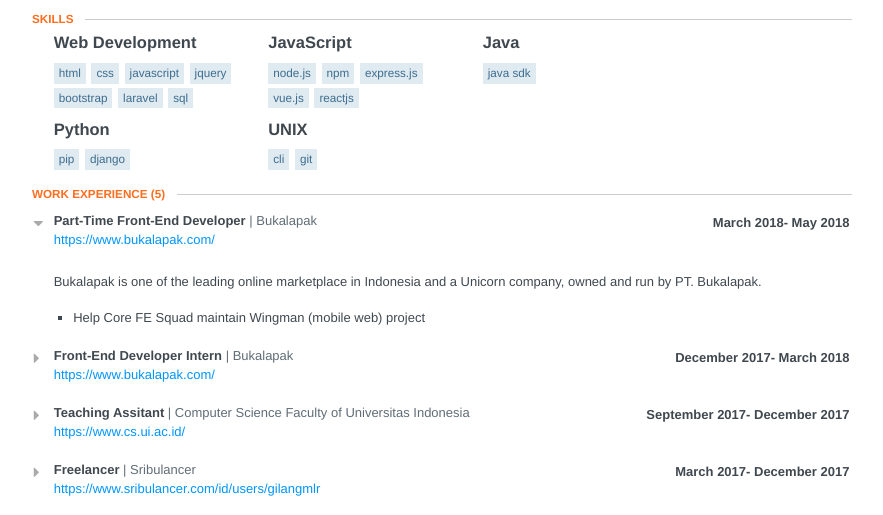
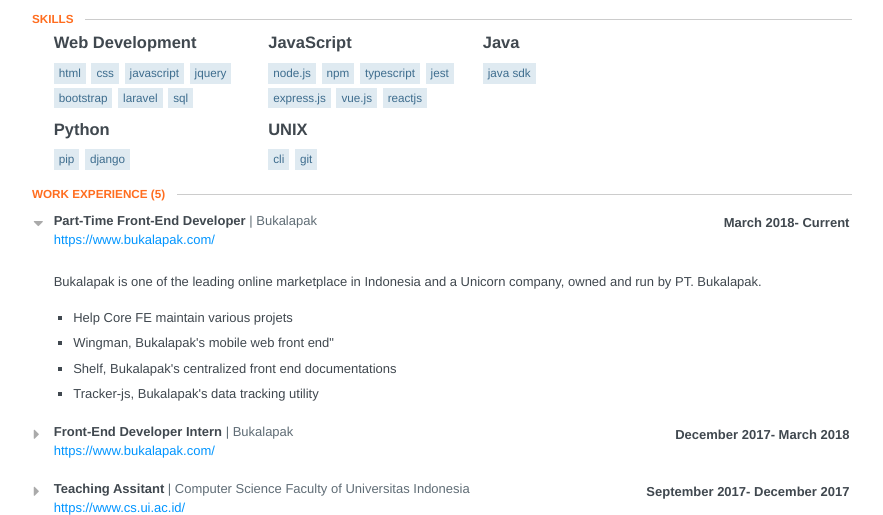
Before and after one commit to gilangmlr/gilangmlr.github.io, a plain HTML site: page index.html in a window 1280 px wide. Shown: the part 237-752 px from the top of the page, without its empty margins (198-1081 px from the left). Drawn offline with Linux system fonts and the light colour scheme.

Commit message:
Update index.html

```diff
--- a/index.html
+++ b/index.html
@@ -857,7 +857,9 @@ ul.courses li:hover {
     			</h3>
     			 			<ul class="keywords">
     				<li>Node.js</li>
-    				<li>npm</li>
+                    <li>npm</li>
+                    <li>TypeScript</li>
+                    <li>Jest</li>
     				<li>Express.js</li>
     				<li>Vue.js</li>
     				<li>ReactJS</li>
@@ -907,7 +909,7 @@ ul.courses li:hover {
     				<div class="company">Bukalapak</div>
     				<div class="date">
     				  <span class="startDate">March 2018</span>
-    					<span class="endDate">- May 2018</span>
+    					<span class="endDate">- Current</span>
     				</div>
     			</header>
 
@@ -918,7 +920,10 @@ ul.courses li:hover {
               <p><p>Bukalapak is one of the leading online marketplace in Indonesia and a Unicorn company, owned and run by PT. Bukalapak.</p></p>
             </div>
             <ul class="highlights">
-                <li><p>Help Core FE Squad maintain Wingman (mobile web) project</p></li>
+                <li><p>Help Core FE maintain various projets</p></li>
+                <li><p>Wingman, Bukalapak's mobile web front end"</p></li>
+                <li><p>Shelf, Bukalapak's centralized front end documentations</p></li>
+                <li><p>Tracker-js, Bukalapak's data tracking utility</p></li>
             </ul>
         	</div>
         </section>
```
